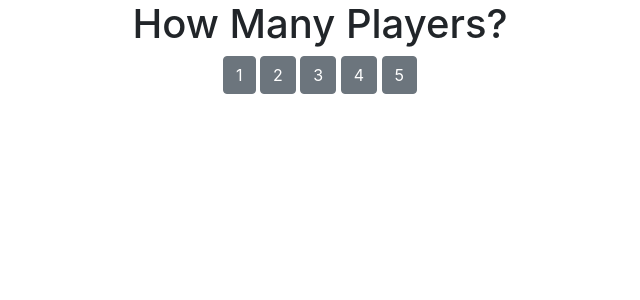
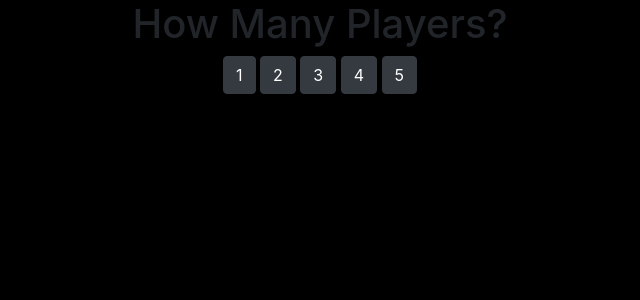
Before and after one commit to Junni01/AlienBag, a PHP site: page / in a window 1280 px wide. Shown: the top 300 px of the page, without its empty margins (320-960 px from the left). Run offline with PHP 8.4, Linux system fonts and the light colour scheme.

Commit message:
new styles

```diff
--- a/Index.html
+++ b/Index.html
@@ -20,11 +20,11 @@
             <div class="col-sm-12 text-center">
                 <div>
                     <h1>How Many Players?</h1>
-                    <button type="button" class="btn btn-secondary" onclick="setupAlienBag(1)">1</button>
-                    <button type="button" class="btn btn-secondary" onclick="setupAlienBag(2)">2</button>
-                    <button type="button" class="btn btn-secondary" onclick="setupAlienBag(3)">3</button>
-                    <button type="button" class="btn btn-secondary" onclick="setupAlienBag(4)">4</button>
-                    <button type="button" class="btn btn-secondary" onclick="setupAlienBag(5)">5</button>
+                    <button type="button" class="btn btn-dark" onclick="setupAlienBag(1)">1</button>
+                    <button type="button" class="btn btn-dark" onclick="setupAlienBag(2)">2</button>
+                    <button type="button" class="btn btn-dark" onclick="setupAlienBag(3)">3</button>
+                    <button type="button" class="btn btn-dark" onclick="setupAlienBag(4)">4</button>
+                    <button type="button" class="btn btn-dark" onclick="setupAlienBag(5)">5</button>
                 </div>
             </div>
         </div>
@@ -35,18 +35,21 @@
                 <div id="bagWindow" class="card">
 
 
-                    <h5 class="card-header text-center">Summon Intruders</h5>
-
-                    <div class="card-body">
+                    <!-- <h5 class="card-header text-center">Summon Intruders</h5> -->
+                    <h5 class="card-header text-center" >Summon Intruders</h5>
+                    <div class="card-body text-center">
+                            <button type="button" class="btn btn-dark" onclick="spawnAlien()" data-toggle="modal" data-target="#summonModal" style="font-size: 40px">Summon Intruders</button>
+                    </div>
+                    <!--
                         <div class="card-text text-center" id="bagInfo" style="font-size: 20px">
                         <b>Token:</b> <div id="tokenName"> </div>
                         <b>Danger Level:</b> <div id="dangerLevel"> </div>
                         <b>Description:</b> <div id="tokenDescription"> </div>
                         </div>
+                    -->
 
-                    </div>
                     <div class="card-footer text-center">
-                        <button type="button" class="btn btn-secondary" onclick="spawnAlien()">Summon</button>
+
                     </div>
                 </div>
 
@@ -56,32 +59,57 @@
                     <div class="card-body">
 
                     <div class="card-text text-center" id="attackInfo" style="font-size: 20px">
-                        <b>Attack Name:</b> <div id="attackName"></div>
-                        <b>Attack Description:</b> <div id="attackDesc"></div>
+<div class="row">
+    <div class="col-sm-6">
+            <button type="button" class="btn btn-dark" onclick="resolveAnAttack(2)" data-toggle="modal" data-target="#attackModal" style="font-size: 40px">Creeper</button>
+    </div>
+
+        <div class="col-sm-6">
+                <button type="button" class="btn btn-dark" onclick="resolveAnAttack(3)" data-toggle="modal" data-target="#attackModal" style="font-size: 40px">Adult</button>
+        </div>
+</div>
+<br>
+<div class="row">
+        <div class="col-sm-6">
+                <button type="button" class="btn btn-dark" onclick="resolveAnAttack(4)" data-toggle="modal" data-target="#attackModal" style="font-size: 40px">Breeder</button>
+       </div>
+        <div class="col-sm-6">
+                <button type="button" class="btn btn-dark" onclick="resolveAnAttack(5)" data-toggle="modal" data-target="#attackModal" style="font-size: 40px">Queen</button>
+       </div>
+</div>
+
+
+
+
+
+
+
                     </div>
                     </div>
                     <div class="card-footer text-center">
-                        <button type="button" class="btn btn-secondary" onclick="resolveAnAttack(2)">Creeper</button>
-                        <button type="button" class="btn btn-secondary" onclick="resolveAnAttack(3)">Adult</button>
-                        <button type="button" class="btn btn-secondary" onclick="resolveAnAttack(4)">Breeder</button>
-                        <button type="button" class="btn btn-secondary" onclick="resolveAnAttack(5)">Queen</button>
+
                     </div>
                 </div>
 
 
                 <div id="healthWindow" class="card">
-                    <h5 class="card-header text-center">Intruder Health</h5>
+                    <h5 class="card-header text-center">Check Intruder Health</h5>
 
                     <div class="card-body text-center">
-
-                            <div id="healthAmount" style="font-size: 50px"></div>
-
-                        <div id="healthInfo">
+                         <div class="row">
+                             <div class="col-sm-12">
+                                 <button type="button" class="btn btn-dark" onclick="resolveHealthCheck(1)" data-toggle="modal" data-target="#healthModal" style="font-size: 40px">Creeper/Adult</button>
+                                </div>
+                            </div>
+                            <br>
+                            <div class="row">
+                                <div class="col-sm-12">
+                                    <button type="button" class="btn btn-dark" onclick="resolveHealthCheck(2)" data-toggle="modal" data-target="#healthModal" style="font-size: 40px">Breeder/Queen</button>
+                                </div>
                             </div>
                     </div>
                         <div class="card-footer text-center">
-                            <button type="button" class="btn btn-secondary" onclick="resolveHealthCheck(1)">Creeper/Adult</button>
-                            <button type="button" class="btn btn-secondary" onclick="resolveHealthCheck(2)">Breeder/Queen</button>
+
                         </div>
 
 
@@ -111,14 +139,14 @@
                             </div>
                             <div id="addTokensDialog1" style="display: none">
                                 <p>Was someone infested?</p>
-                                <button type="button" class="btn btn-secondary" onclick="addTokensToBag(0, 0)">Yes
+                                <button type="button" class="btn btn-dark" onclick="addTokensToBag(0, 0)">Yes
                                 </button>
-                                <button type="button" class="btn btn-secondary" onclick="addTokensToBag(1, 1)">No
+                                <button type="button" class="btn btn-dark" onclick="addTokensToBag(1, 1)">No
                                 </button>
                             </div>
                         </div>
                         <div class="card-footer text-center">
-                            <button type="button" class="btn btn-secondary" onclick="resolveEvent()">Draw Event
+                            <button type="button" class="btn btn-dark" onclick="resolveEvent()">Draw Event
                             </button>
                         </div>
 
@@ -130,7 +158,7 @@
                         <!--                        <p>Adult</p><input>-->
                         <!--                        <p>Breeder</p><input>-->
                         <!--                        <p>Queen</p><input>-->
-                        <!--                        <button type="button" class="btn btn-secondary" onclick="addTokensToBag(2, 3)">Add</button>-->
+                        <!--                        <button type="button" class="btn btn-dark" onclick="addTokensToBag(2, 3)">Add</button>-->
                         <!--                    </div>-->
                     </div>
                     <div class="card" id="bagDevelopmentWindow">
@@ -144,14 +172,14 @@
                             </p>
                             <div id="queenAttackDialog" class="text-center" style="display: none">
                                 <p>Was the queen spawned?</p>
-                                <button type="button" class="btn btn-secondary" onclick="addTokensToBag(0, 0)">Yes
+                                <button type="button" class="btn btn-dark" onclick="addTokensToBag(0, 0)">Yes
                                 </button>
-                                <button type="button" class="btn btn-secondary" onclick="addTokensToBag(5, 1)">No
+                                <button type="button" class="btn btn-dark" onclick="addTokensToBag(5, 1)">No
                                 </button>
                             </div>
                         </div>
                         <div class="card-footer text-center">
-                            <button type="button" class="btn btn-secondary" onclick="initiateBagDevelopment()">Draw
+                            <button type="button" class="btn btn-dark" onclick="initiateBagDevelopment()">Draw
                             </button>
                         </div>
                     </div>
@@ -174,7 +202,7 @@
 
                         </div>
                         <div class="card-footer text-center">
-                            <button type="button" class="btn btn-secondary" onclick="addAliens()">Add</button>
+                            <button type="button" class="btn btn-dark" onclick="addAliens()">Add</button>
                         </div>
                     </div>
                 </div>
@@ -182,13 +210,101 @@
 
 
         </div>
+<!-- MODALS -->
+
+    <!-- Summon modal-->
+        <div class="modal fade" id="summonModal">
+                <div class="modal-dialog modal-full">
+                  <div class="modal-content text-center">
+
+                    <!-- Modal Header -->
+                    <div class="modal-header-center">
+                      <h4 class="modal-title text-center">Intruder</h4>
+                    </div>
+
+                    <!-- Modal body -->
+                    <div class="modal-body text-center">
+                            <b>Token:</b> <div id="tokenName"> </div>
+                            <b>Danger Level:</b> <div id="dangerLevel"> </div>
+                            <b>Description:</b> <div id="tokenDescription"> </div>
+
+                            <button type="button" class="btn btn-dark btn-lg btn-block" data-dismiss="modal" style="font-size: 40px">Ok</button>
+                        </div>
+                    <!-- Modal footer -->
+                    <div class="modal-footer justify-content-start">
+
+                    </div>
+
+                  </div>
+                </div>
+              </div>
+    <!-- Health Modal -->
+              <div class="modal fade" id="healthModal">
+                    <div class="modal-dialog modal-full">
+                      <div class="modal-content text-center">
+
+                        <!-- Modal Header -->
+                        <div class="modal-header-center">
+                          <h4 class="modal-title text-center">Intruder Health</h4>
+                        </div>
+
+                        <!-- Modal body -->
+                        <div class="modal-body text-center">
+
+                                <div id="healthAmount" style="font-size: 500px"></div>
+
+                                <div id="healthInfo">
+                                </div>
+                                <button type="button" class="btn btn-dark btn-lg btn-block" data-dismiss="modal" style="font-size: 40px">Ok</button>
+                            </div>
+                        <!-- Modal footer -->
+                        <div class="modal-footer justify-content-start">
+
+                        </div>
+
+                      </div>
+                    </div>
+                  </div>
+    <!-- Attack Modal -->
+                  <div class="modal fade" id="attackModal">
+                        <div class="modal-dialog modal-full">
+                          <div class="modal-content text-center">
+
+                            <!-- Modal Header -->
+                            <div class="modal-header-center">
+                              <h4 class="modal-title text-center">Intruder Attack</h4>
+                            </div>
+
+                            <!-- Modal body -->
+                            <div class="modal-body text-center">
+                                    <b>Attack Name:</b> <div id="attackName"></div>
+                                    <b>Attack Description:</b> <div id="attackDesc"></div>
+
+                                    <button type="button" class="btn btn-dark btn-lg btn-block" data-dismiss="modal" style="font-size: 40px">Ok</button>
+                                </div>
+                            <!-- Modal footer -->
+                            <div class="modal-footer justify-content-start">
+
+                            </div>
+
+                          </div>
+                        </div>
+                      </div>
+
+
+
+
+
+
+
+
 <div class="row">
 
     <div class="col-sm-12 text-center" id="shuffleFooter" style="display: none">
     <hr>
-        <button type="button" class="btn btn-secondary" onclick="shuffleBag()">Shuffle Bag</button>
-        <button type="button" class="btn btn-secondary" onclick="shuffleEventDeck()">Shuffle Event Deck</button>
-        <button type="button" class="btn btn-secondary" onclick="shuffleAttackDeck()">Shuffle Attack Deck</button>
+        <button type="button" class="btn btn-dark" onclick="shuffleBag()">Shuffle Bag</button>
+        <button type="button" class="btn btn-dark" onclick="shuffleEventDeck()">Shuffle Event Deck</button>
+        <button type="button" class="btn btn-dark" onclick="shuffleAttackDeck()">Shuffle Attack Deck</button>
     </div>
 </div>
 
@@ -196,6 +312,11 @@
     <script src="js/jquery-3.4.1.js"></script>
     <script src="js/bootstrap.bundle.js"></script>
 <script>
+$(document).ready(function() {
+    mySound = new sound("/Assets/Sounds/Roar.wav");
+})
+
+
 function addAliens() {
     let larva = document.getElementById("larvaInput").value;
     document.getElementById("larvaInput").value = 0;
@@ -215,6 +336,22 @@ function addAliens() {
         addTokensToBag(5, 1)
     }
 }
+
+function sound(src) {
+  this.sound = document.createElement("audio");
+  this.sound.src = src;
+  this.sound.setAttribute("preload", "auto");
+  this.sound.setAttribute("controls", "none");
+  this.sound.style.display = "none";
+  document.body.appendChild(this.sound);
+  this.play = function(){
+    this.sound.play();
+  }
+  this.stop = function(){
+    this.sound.pause();
+  }
+}
+
 </script>
 
 </body>
--- a/css/styles.css
+++ b/css/styles.css
@@ -1,3 +1,25 @@
-.card {
-    height: 450px;
+
+body {
+background-color: black;
 }
+
+.modal {
+    background-color: black
+}
+.modal-body {
+    background-color: dimgrey
+}
+
+.modalConfirmButton {
+    color: black;
+
+}
+
+.modal-full {
+    min-width: 100%;
+    margin: 0;
+}
+
+.modal-full .modal-content {
+    min-height: 100vh;
+}
--- a/js/Game.js
+++ b/js/Game.js
@@ -323,6 +323,7 @@ function spawnAlien(){
     document.getElementById("tokenName").innerText = token.AlienName;
     document.getElementById("dangerLevel").innerText = token.DangerLevel;
     document.getElementById("tokenDescription").innerText = token.SummoningText;
+    mySound.play();
 
 
 }
```
Also changed, not shown: 1 other file. Lines whose indentation alone changed are shown as unchanged.
